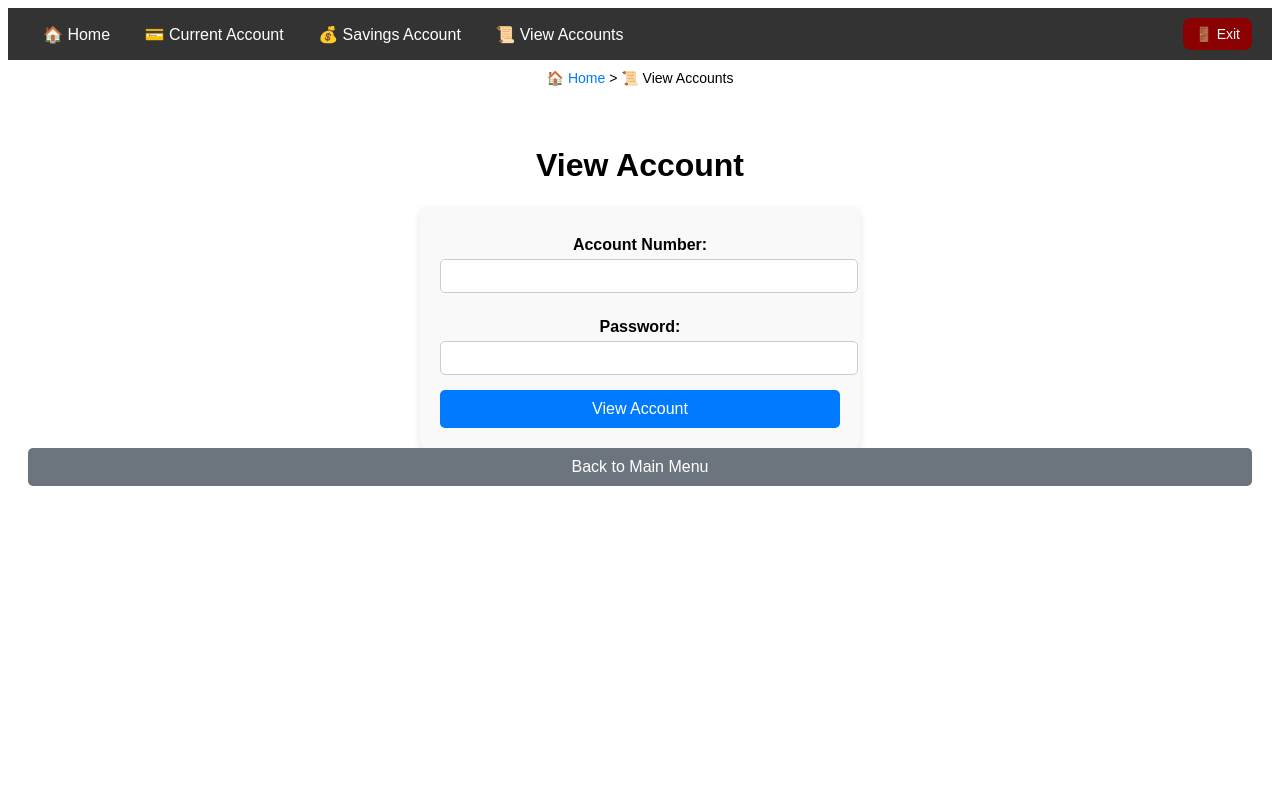
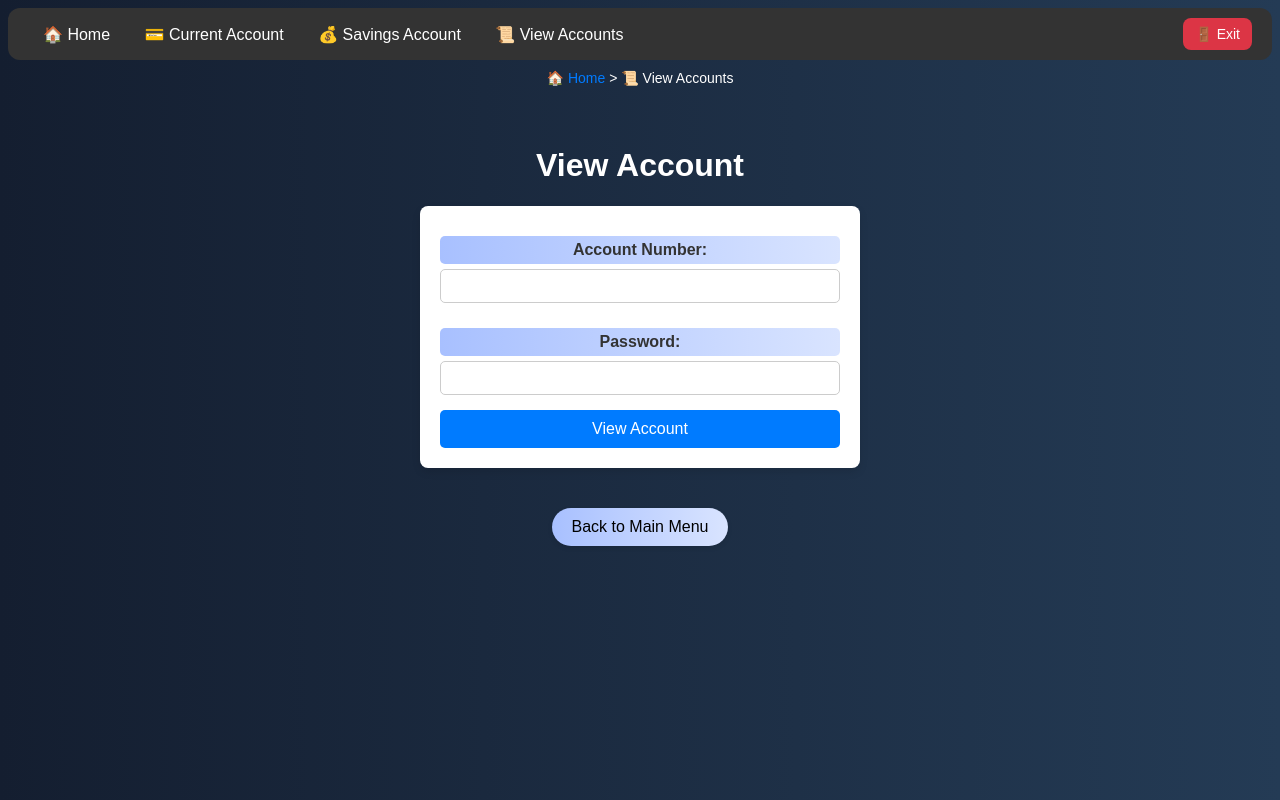
Before and after one commit to DavidGergov03/Bank_account_project_flask, a Flask app: page /view_accounts in a window 1280 px wide. Run offline with Flask 3, Linux system fonts and the light colour scheme.

Commit message:
Adding more colour to UI and fixing some inconsistencies in between forms

```diff
--- a/templates/base.html
+++ b/templates/base.html
@@ -10,6 +10,7 @@
             background-color: #333;
             padding: 10px 20px;
             display: flex;
+            border-radius: 12px;
             justify-content: space-between;
             align-items: center;
         }
@@ -51,7 +52,7 @@
             padding: 20px;
         }
         .exit-nav-button {
-            background-color: darkred;
+            background-color: #dc3545;
             color: white;
             border: none;
             font-size: 14px;
@@ -61,7 +62,45 @@
         }
 
         .exit-nav-button:hover {
-            color: darkred;
+            background-color: #c82333;
+        }
+        body {
+            background: linear-gradient(to right, #141E30, #243B55);
+            color: white;
+            font-family: Arial, sans-serif;
+        }
+        label {
+            background: linear-gradient(to right, #a8c0ff, #d9e4ff);
+            padding: 5px;
+            border-radius: 5px;
+            color: #333;
+            display: inline-block;
+        }
+        .secondary-button {
+            background: linear-gradient(to right, #a8c0ff, #d9e4ff);
+            color: black;
+            width: auto;
+            padding: 10px 20px;
+            margin-bottom: 20px;
+            margin-top: 20px;
+            border-radius: 25px; /* Oval edges */
+            display: inline-block;
+            text-align: center;
+            box-shadow: 0px 2px 5px rgba(0, 0, 0, 0.1);
+        }
+
+        .secondary-button:hover {
+            background-color: #5a6268;
+        }
+        .account-summary {
+            background: linear-gradient(to right, #a8c0ff, #d9e4ff);
+            color: black;
+            padding: 15px;
+            border-radius: 8px;
+            box-shadow: 0px 4px 8px rgba(0, 0, 0, 0.1);
+            max-width: 400px;
+            margin: 20px auto;
+            text-align: center;
         }
     </style>
 </head>
--- a/templates/view_accounts.html
+++ b/templates/view_accounts.html
@@ -35,22 +35,25 @@
 
     <style>
         .form-container {
-            background-color: #f9f9f9;
+            background-color: white;
+            color: black;
             padding: 20px;
             border-radius: 8px;
             box-shadow: 0px 4px 8px rgba(0, 0, 0, 0.1);
             max-width: 400px;
-            margin: auto;
+            margin: 20px auto;
+            text-align: center;
         }
 
         label {
             font-weight: bold;
             display: block;
             margin: 10px 0 5px;
+            width: 97.5%;
         }
 
         input {
-            width: 100%;
+            width: 95.5%;
             padding: 8px;
             margin-bottom: 15px;
             border: 1px solid #ccc;
```
Also changed, not shown: templates/account_details.html (+1 -10 lines), templates/current_account.html (+2 -24 lines), templates/index.html (+8 -1 lines), templates/savings_account.html (+1 -9 lines), 1 other file.
